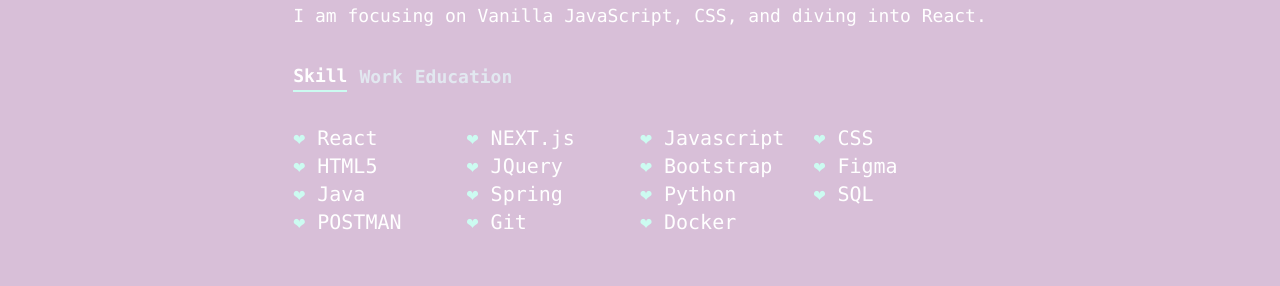
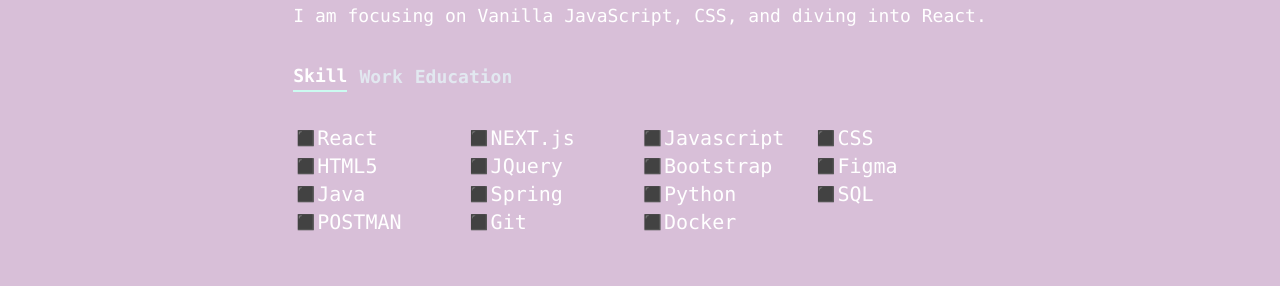
Before and after one commit to yuhyunjeong/portfolio-website, a Next.js app in the folder portfolio-website/: page / in a window 1280 px wide. Shown: the part 1030-1316 px from the top of the page. Built offline with nearby package versions, Linux system fonts and the light colour scheme.

Commit message:
list icon

```diff
--- a/portfolio-website/app/globals.css
+++ b/portfolio-website/app/globals.css
@@ -42,7 +42,7 @@
   }
 
   .customBullet::before {
-    content: "❤︎"; /* 원하는 아이콘으로 변경 */
+    content: "◼️"; /* 원하는 아이콘으로 변경 */
     position: absolute;
     color: rgb(204 251 241) !important;
     left: 0;
```
